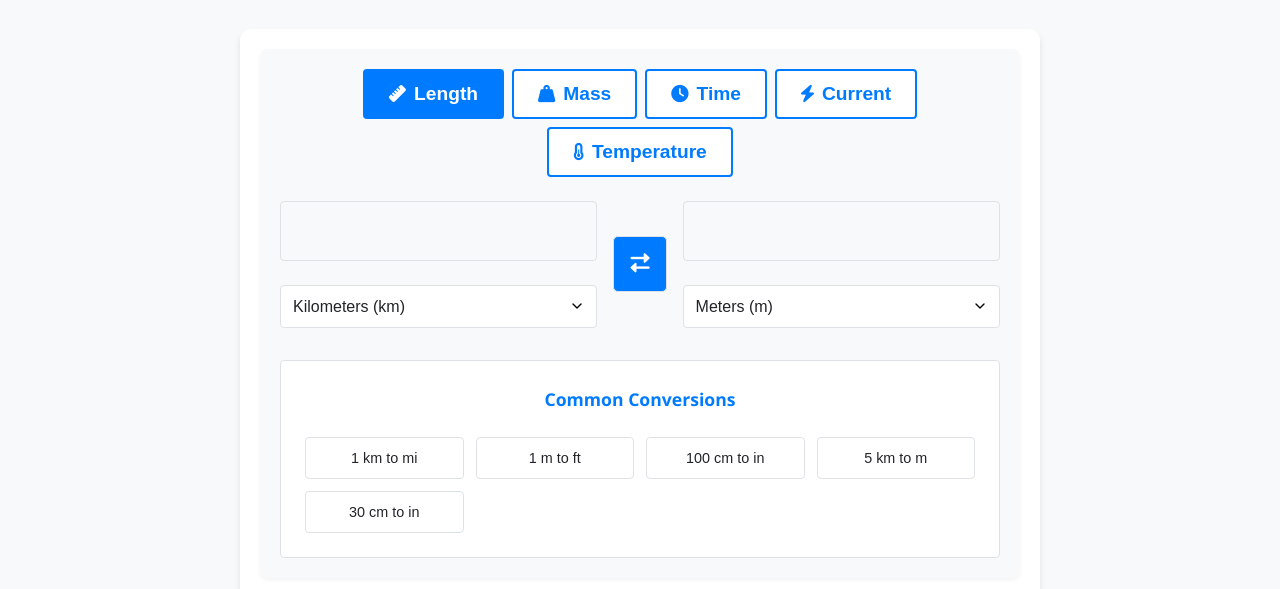
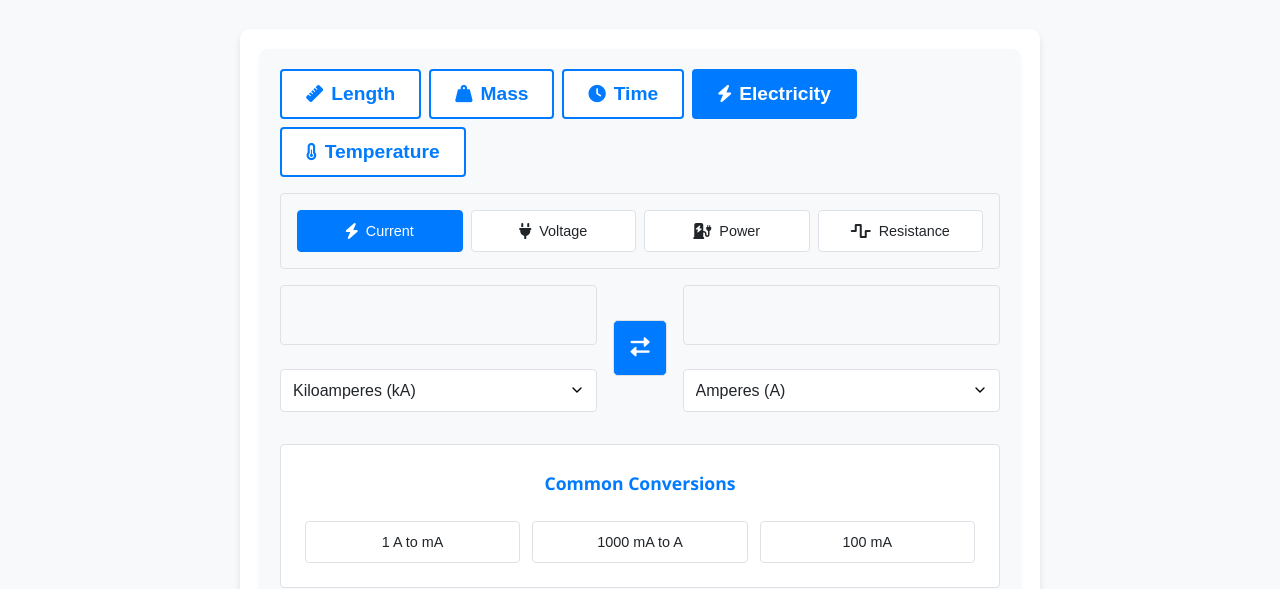
Before and after one commit to MasterNinad/MathWiz, a plain HTML site: page unit.html in a window 1280 px wide. Shown: the part 212-801 px from the top of the page. Drawn offline with Linux system fonts and the light colour scheme.

Commit message:
added more electricity conversions

```diff
--- a/js/unit.js
+++ b/js/unit.js
@@ -60,10 +60,12 @@ const unitTypes = {
             { value: 30, from: 'd', to: 'mo', label: '30 d to mo' }
         ]
     },
+    electricity: {
+        name: 'Electricity',
+        subTypes: {
             current: {
                 name: 'Current',
                 units: {
-            MA: { name: 'Megaamperes', toBase: x => x * 1000000 },
                     kA: { name: 'Kiloamperes', toBase: x => x * 1000 },
                     A: { name: 'Amperes', toBase: x => x },
                     mA: { name: 'Milliamperes', toBase: x => x * 0.001 },
@@ -73,10 +75,55 @@ const unitTypes = {
                 presetConversions: [
                     { value: 1, from: 'A', to: 'mA', label: '1 A to mA' },
                     { value: 1000, from: 'mA', to: 'A', label: '1000 mA to A' },
-            { value: 1, from: 'kA', to: 'A', label: '1 kA to A' },
-            { value: 1, from: 'MA', to: 'kA', label: '1 MA to kA' },
-            { value: 100, from: 'µA', to: 'mA', label: '100 µA to mA' }
+                    { value: 0.1, from: 'A', to: 'mA', label: '100 mA' }
                 ]
+            },
+            voltage: {
+                name: 'Voltage',
+                units: {
+                    kV: { name: 'Kilovolts', toBase: x => x * 1000 },
+                    V: { name: 'Volts', toBase: x => x },
+                    mV: { name: 'Millivolts', toBase: x => x * 0.001 },
+                    µV: { name: 'Microvolts', toBase: x => x * 0.000001 }
+                },
+                baseUnit: 'V',
+                presetConversions: [
+                    { value: 230, from: 'V', to: 'kV', label: '230 V to kV' },
+                    { value: 5, from: 'V', to: 'mV', label: '5 V to mV' },
+                    { value: 12, from: 'V', to: 'mV', label: '12 V to mV' }
+                ]
+            },
+            power: {
+                name: 'Power',
+                units: {
+                    MW: { name: 'Megawatts', toBase: x => x * 1000000 },
+                    kW: { name: 'Kilowatts', toBase: x => x * 1000 },
+                    W: { name: 'Watts', toBase: x => x },
+                    mW: { name: 'Milliwatts', toBase: x => x * 0.001 }
+                },
+                baseUnit: 'W',
+                presetConversions: [
+                    { value: 1000, from: 'W', to: 'kW', label: '1000 W to kW' },
+                    { value: 1, from: 'kW', to: 'W', label: '1 kW to W' },
+                    { value: 100, from: 'W', to: 'mW', label: '100 W to mW' }
+                ]
+            },
+            resistance: {
+                name: 'Resistance',
+                units: {
+                    MΩ: { name: 'Megaohms', toBase: x => x * 1000000 },
+                    kΩ: { name: 'Kiloohms', toBase: x => x * 1000 },
+                    Ω: { name: 'Ohms', toBase: x => x },
+                    mΩ: { name: 'Milliohms', toBase: x => x * 0.001 }
+                },
+                baseUnit: 'Ω',
+                presetConversions: [
+                    { value: 1000, from: 'Ω', to: 'kΩ', label: '1000 Ω to kΩ' },
+                    { value: 1, from: 'MΩ', to: 'kΩ', label: '1 MΩ to kΩ' },
+                    { value: 470, from: 'Ω', to: 'kΩ', label: '470 Ω to kΩ' }
+                ]
+            }
+        }
     },
     temperature: {
         name: 'Temperature',
@@ -97,7 +144,8 @@ const unitTypes = {
 };
 
 // Current unit type
-let currentUnitType = 'length';
+let currentUnitType = 'electricity';
+let currentSubType = 'current';
 
 // Setup Unit Converter
 function setupUnitConverter() {
@@ -105,12 +153,12 @@ function setupUnitConverter() {
     const fromUnit = document.getElementById('from-unit');
     const toUnit = document.getElementById('to-unit');
     const unitTypeButtons = document.querySelectorAll('.unit-type-btn');
+    const subTypeButtons = document.querySelectorAll('.sub-type-btn');
     const swapBtn = document.getElementById('swap-btn');
     const presetList = document.getElementById('common-conversions-list');
 
     // Set initial active unit type
-    currentUnitType = 'length';
-    document.querySelector('[data-type="length"]').classList.add('active');
+    document.querySelector('[data-type="electricity"]').classList.add('active');
 
     // Add event listeners
     fromValue.addEventListener('input', () => convert());
@@ -122,6 +170,22 @@ function setupUnitConverter() {
             unitTypeButtons.forEach(btn => btn.classList.remove('active'));
             button.classList.add('active');
             currentUnitType = button.dataset.type;
+            if (currentUnitType === 'electricity') {
+                document.querySelector('.sub-type-container').style.display = 'block';
+            } else {
+                document.querySelector('.sub-type-container').style.display = 'none';
+            }
+            updateUnitSelects();
+            updateCommonConversions();
+            convert();
+        });
+    });
+
+    subTypeButtons.forEach(button => {
+        button.addEventListener('click', () => {
+            subTypeButtons.forEach(btn => btn.classList.remove('active'));
+            button.classList.add('active');
+            currentSubType = button.dataset.subtype;
             updateUnitSelects();
             updateCommonConversions();
             convert();
@@ -144,7 +208,12 @@ function setupUnitConverter() {
 function updateUnitSelects() {
     const fromUnit = document.getElementById('from-unit');
     const toUnit = document.getElementById('to-unit');
-    const units = unitTypes[currentUnitType].units;
+    let units;
+    if (currentUnitType === 'electricity') {
+        units = unitTypes[currentUnitType].subTypes[currentSubType].units;
+    } else {
+        units = unitTypes[currentUnitType].units;
+    }
 
     // Clear existing options
     fromUnit.innerHTML = '';
@@ -173,7 +242,12 @@ function updateUnitSelects() {
 // Update common conversions display
 function updateCommonConversions() {
     const container = document.getElementById('common-conversions-list');
-    const currentType = unitTypes[currentUnitType];
+    let currentType;
+    if (currentUnitType === 'electricity') {
+        currentType = unitTypes[currentUnitType].subTypes[currentSubType];
+    } else {
+        currentType = unitTypes[currentUnitType];
+    }
 
     container.innerHTML = '';
 
@@ -201,7 +275,12 @@ function convert(value = document.getElementById('from-value').value,
         return '';
     }
 
-    const unitType = unitTypes[currentUnitType];
+    let unitType;
+    if (currentUnitType === 'electricity') {
+        unitType = unitTypes[currentUnitType].subTypes[currentSubType];
+    } else {
+        unitType = unitTypes[currentUnitType];
+    }
     const fromUnit = unitType.units[fromUnitCode];
     const toUnit = unitType.units[toUnitCode];
     const baseUnit = unitType.baseUnit;
--- a/styles.css
+++ b/styles.css
@@ -20,6 +20,8 @@
     --border-radius: 4px;
     --box-shadow: 0 2px 4px rgba(0, 0, 0, 0.1);
     --button-hover: #e2e8f0;
+    --hover-color: #e2e8f0;
+    --secondary-bg: #f8f9fa;
 }
 
 * {
@@ -684,10 +686,9 @@ footer {
 /* Unit Converter Styles */
 .unit-type-selector {
     display: flex;
+    flex-wrap: wrap;
     gap: 0.5rem;
-    margin-bottom: 1.5rem;
-    flex-wrap: wrap;
-    justify-content: center;
+    margin-bottom: 1rem;
 }
 
 .unit-type-btn {
@@ -974,3 +975,62 @@ footer {
         grid-template-columns: repeat(2, 1fr);
     }
 }
+
+/* Sub-type selector styles */
+.sub-type-container {
+    margin: 1rem 0;
+    padding: 1rem;
+    background: var(--secondary-bg);
+    border-radius: 4px;
+    border: 1px solid var(--border-color);
+}
+
+.sub-type-selector {
+    display: flex;
+    flex-wrap: wrap;
+    gap: 0.5rem;
+}
+
+.sub-type-btn {
+    flex: 1;
+    min-width: 120px;
+    padding: 0.75rem 1rem;
+    font-size: 0.9rem;
+    background: white;
+    border: 1px solid var(--border-color);
+    color: var(--text-color);
+    border-radius: 4px;
+    cursor: pointer;
+    transition: all 0.2s;
+    display: flex;
+    align-items: center;
+    justify-content: center;
+    gap: 0.5rem;
+}
+
+.sub-type-btn i {
+    font-size: 1rem;
+}
+
+.sub-type-btn:hover {
+    background: var(--hover-color);
+}
+
+.sub-type-btn.active {
+    background: var(--primary-color);
+    color: white;
+    border-color: var(--primary-color);
+}
+
+@media (max-width: 768px) {
+    .sub-type-container {
+        margin: 0.75rem 0;
+        padding: 0.75rem;
+    }
+
+    .sub-type-btn {
+        padding: 0.5rem 0.75rem;
+        font-size: 0.85rem;
+        min-width: 100px;
+    }
+}
--- a/unit.html
+++ b/unit.html
@@ -23,11 +23,20 @@
                 <div class="calculator-container">
                     <div class="unit-calc calculator-wrapper">
                         <div class="unit-type-selector">
-                            <button class="btn operator unit-type-btn active" data-type="length"><i class="fas fa-ruler"></i> Length</button>
+                            <button class="btn operator unit-type-btn" data-type="length"><i class="fas fa-ruler"></i> Length</button>
                             <button class="btn operator unit-type-btn" data-type="mass"><i class="fas fa-weight-hanging"></i> Mass</button>
                             <button class="btn operator unit-type-btn" data-type="time"><i class="fas fa-clock"></i> Time</button>
-                            <button class="btn operator unit-type-btn" data-type="current"><i class="fas fa-bolt"></i> Current</button>
+                            <button class="btn operator unit-type-btn active" data-type="electricity"><i class="fas fa-bolt"></i> Electricity</button>
                             <button class="btn operator unit-type-btn" data-type="temperature"><i class="fas fa-thermometer-half"></i> Temperature</button>
+                        </div>
+
+                        <div class="sub-type-container">
+                            <div class="sub-type-selector">
+                                <button class="btn operator sub-type-btn active" data-subtype="current"><i class="fas fa-bolt"></i> Current</button>
+                                <button class="btn operator sub-type-btn" data-subtype="voltage"><i class="fas fa-plug"></i> Voltage</button>
+                                <button class="btn operator sub-type-btn" data-subtype="power"><i class="fas fa-charging-station"></i> Power</button>
+                                <button class="btn operator sub-type-btn" data-subtype="resistance"><i class="fas fa-wave-square"></i> Resistance</button>
+                            </div>
                         </div>
 
                         <div class="converter-container">
```
Lines whose indentation alone changed are shown as unchanged.
